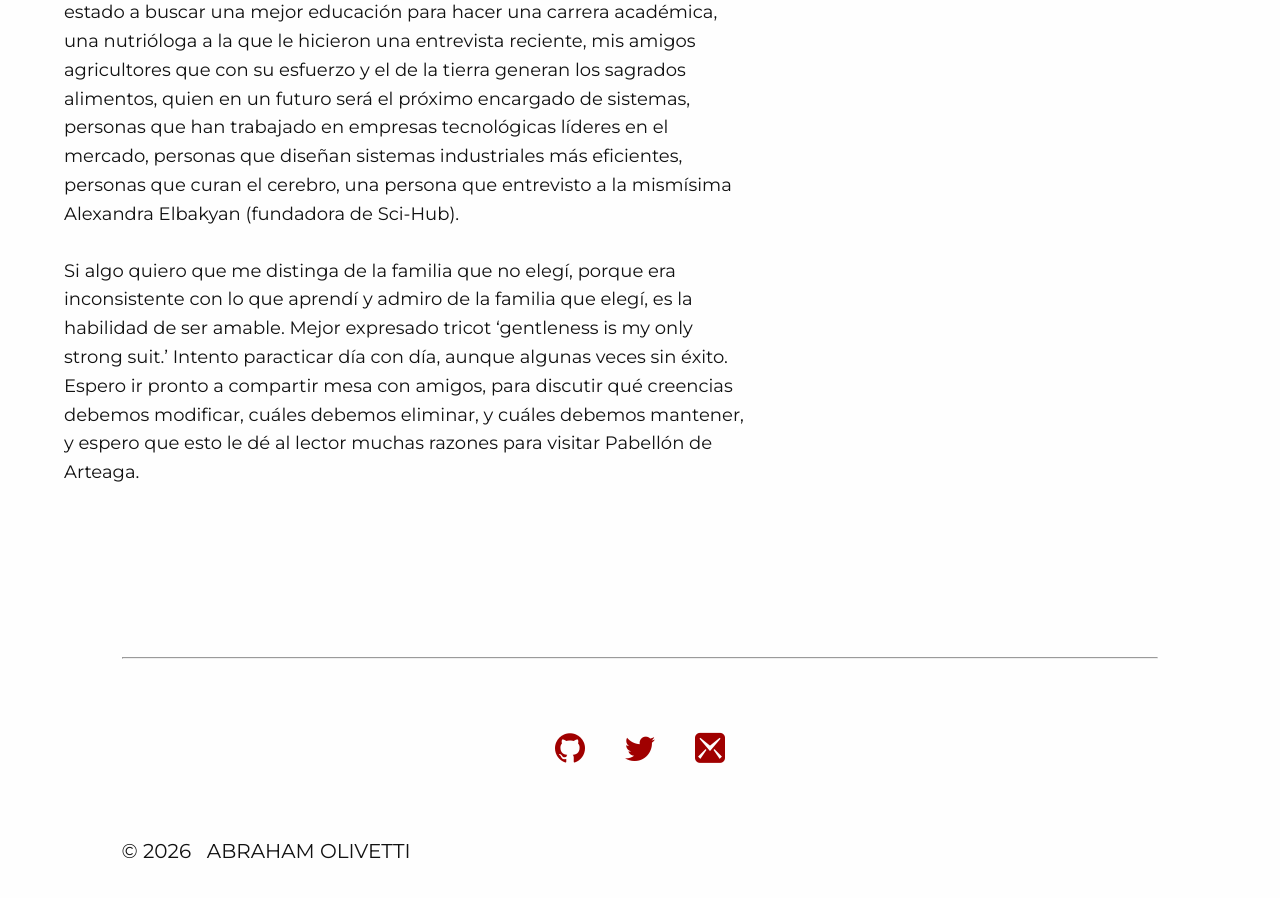
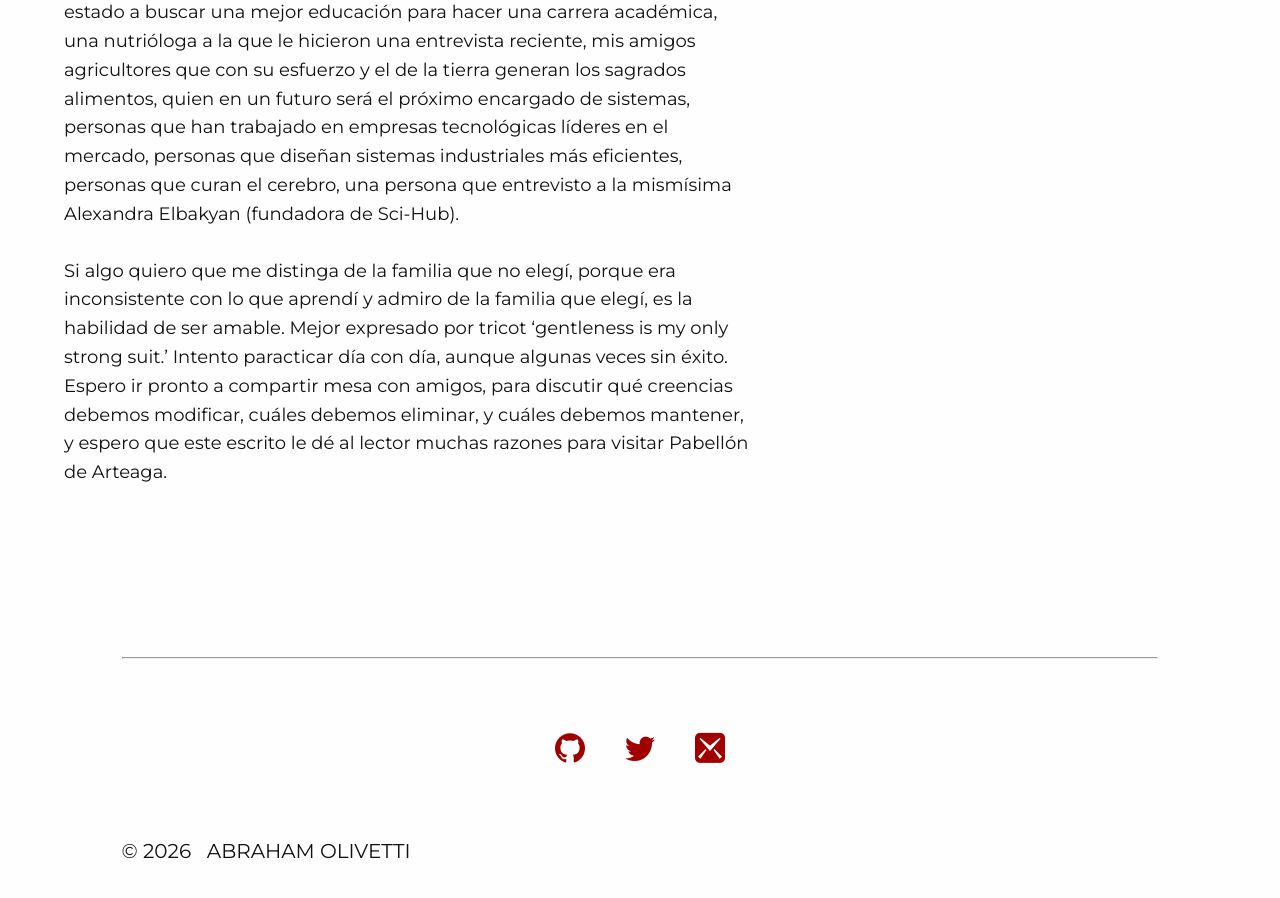
Before and after one commit to Oiuhukt/failosophy, a Jekyll site: the page built from _posts/2026-05-24-pabellondeart.md, in a window 1280 px wide and 900 px high, scrolled down 6327 px. Built offline with Jekyll 4.4.1, drawn with Linux system fonts in a browser that asks for light colours; some web fonts are replaced.

Commit message:
nuevo post

```diff
--- a/_posts/2026-05-24-pabellondeart.md
+++ b/_posts/2026-05-24-pabellondeart.md
@@ -200,4 +200,4 @@
 Alexandra Elbakyan (fundadora de Sci-Hub).
 
 Si algo quiero que me distinga de la familia que no elegí, porque era inconsistente
-con lo que aprendí y admiro de la familia que elegí, es la habilidad de ser amable. Mejor expresado tricot 'gentleness is my only strong suit.' Intento paracticar día con día, aunque algunas veces sin éxito. Espero ir pronto a compartir mesa con amigos, para discutir qué creencias debemos modificar, cuáles debemos eliminar, y cuáles debemos mantener, y espero que esto le dé al lector muchas razones para visitar Pabellón de Arteaga.
+con lo que aprendí y admiro de la familia que elegí, es la habilidad de ser amable. Mejor expresado por tricot 'gentleness is my only strong suit.' Intento paracticar día con día, aunque algunas veces sin éxito. Espero ir pronto a compartir mesa con amigos, para discutir qué creencias debemos modificar, cuáles debemos eliminar, y cuáles debemos mantener, y espero que este escrito le dé al lector muchas razones para visitar Pabellón de Arteaga.
```
